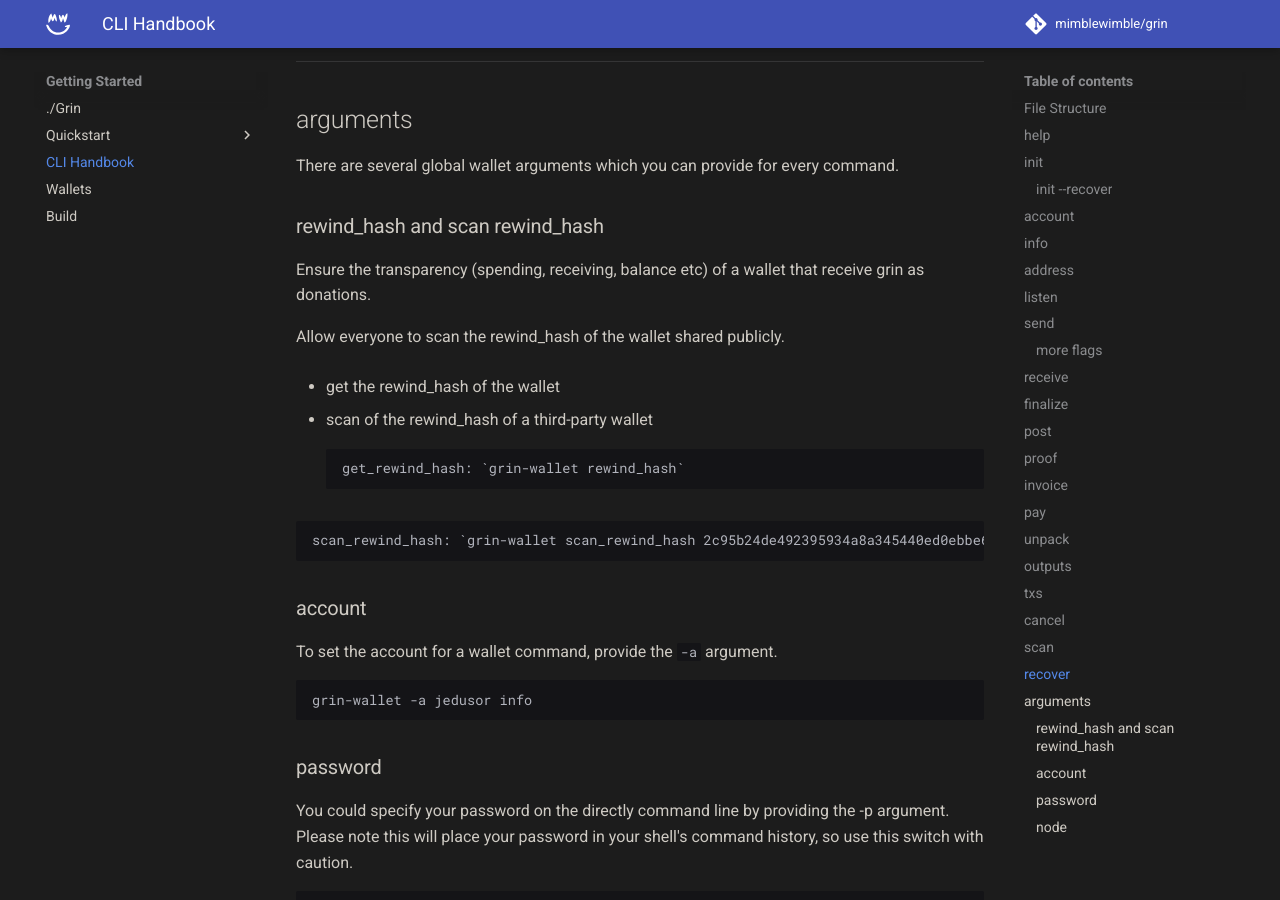
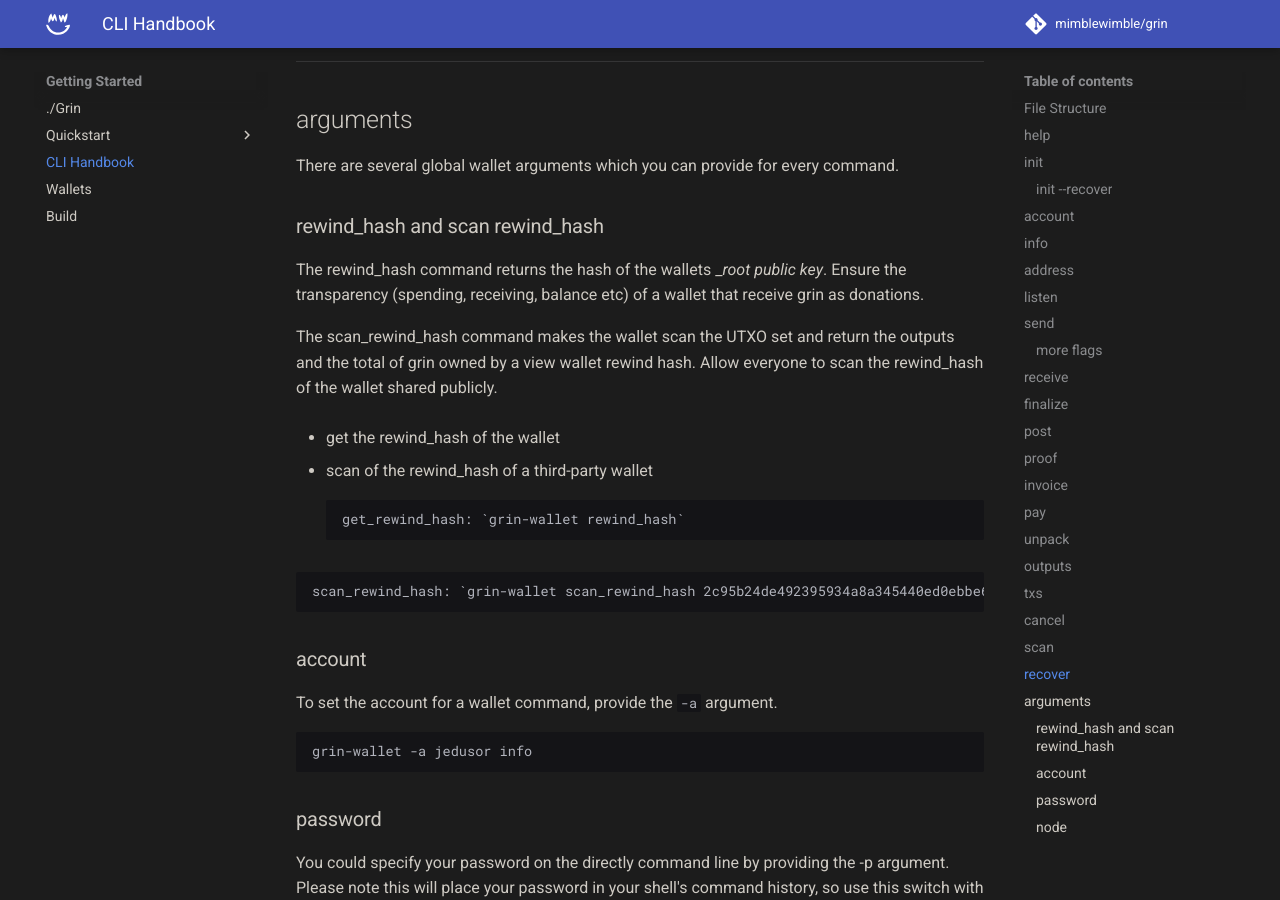
Before and after one commit to mimblewimble/docs, an MkDocs documentation site: the page built from docs/getting-started/wallet-handbook.md, in a window 1280 px wide and 900 px high, scrolled down 11702 px. Built offline with MkDocs 1.6.1 and Material for MkDocs 9.7.7, drawn with Linux system fonts in a browser that asks for light colours; comment, search, counter and statistics services are not loaded.

Commit message:
Update wallet-handbook.md
Explanations added to rewind_hash and scan rewind_hash

```diff
--- a/docs/getting-started/wallet-handbook.md
+++ b/docs/getting-started/wallet-handbook.md
@@ -468,9 +468,9 @@ There are several global wallet arguments which you can provide for every comman
 
 ### rewind_hash and scan rewind_hash
 
-Ensure the transparency (spending, receiving, balance etc) of a wallet that receive grin as donations.
+The rewind_hash command returns the hash of the wallets __root public key_. Ensure the transparency (spending, receiving, balance etc) of a wallet that receive grin as donations.
 
-Allow everyone to scan the rewind_hash of the wallet shared publicly.
+The scan_rewind_hash command makes the wallet scan the UTXO set and return the outputs and the total of grin owned by a view wallet rewind hash. Allow everyone to scan the rewind_hash of the wallet shared publicly.
 
 
    - get the rewind_hash of the wallet
```
